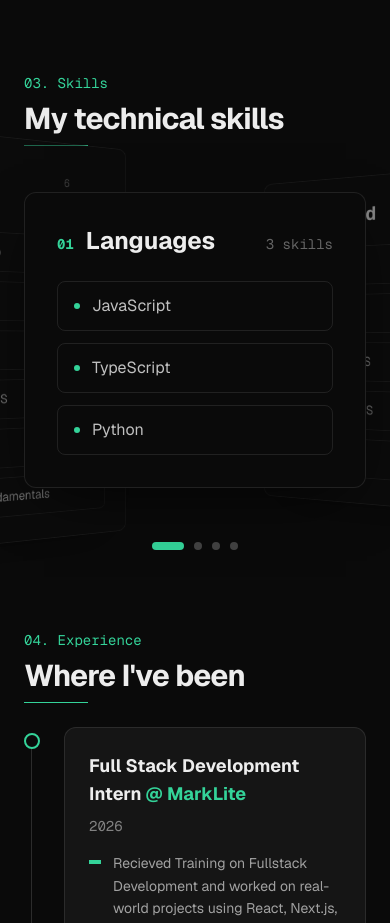
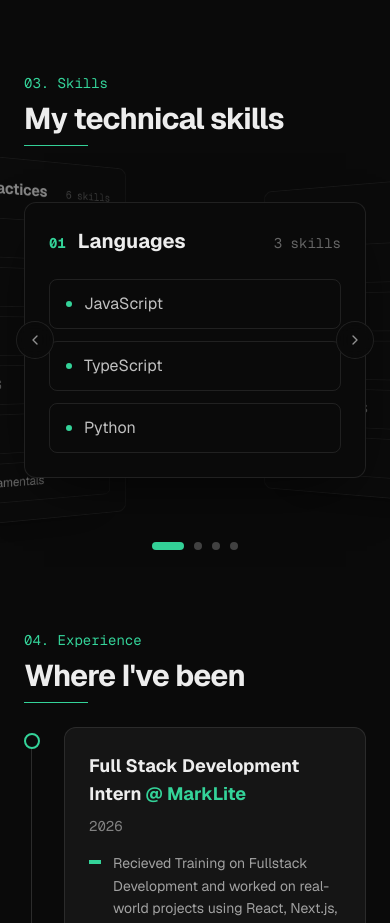
Before and after one commit to Brightograms/Portfolio, a Next.js app: page / in a window 390 px wide. Shown: the part 3180-4103 px from the top of the page. Built offline with nearby package versions, Linux system fonts and the light colour scheme.

Commit message:
improved the skills section responsiveness on mobile

```diff
--- a/components/Skills.tsx
+++ b/components/Skills.tsx
@@ -1,20 +1,39 @@
 "use client";
 
-import { useState } from "react";
+import { useRef, useState } from "react";
 import { skillGroups } from "@/data/portfolio";
 import Section from "./Section";
 
 export default function Skills() {
   const [index, setIndex] = useState(0);
+  const touchStartX = useRef<number | null>(null);
 
   const go = (i: number) =>
     setIndex(((i % skillGroups.length) + skillGroups.length) % skillGroups.length);
 
+  // Swipe handling
+  const onTouchStart = (e: React.TouchEvent) => {
+    touchStartX.current = e.touches[0].clientX;
+  };
+
+  const onTouchEnd = (e: React.TouchEvent) => {
+    if (touchStartX.current === null) return;
+    const delta = e.changedTouches[0].clientX - touchStartX.current;
+    touchStartX.current = null;
+    if (Math.abs(delta) < 50) return; // ignore small movements
+    if (delta < 0) go(index + 1); // swiped left → next
+    else go(index - 1); // swiped right → previous
+  };
+
   return (
     <Section id="skills" eyebrow="03. Skills" title="My technical skills">
       <div className="relative">
-        {/* Coverflow stage */}
-        <div className="relative h-[340px] [perspective:1200px]">
+        {/* Coverflow stage (touch-swipeable) */}
+        <div
+          className="relative h-[340px] [perspective:1200px]"
+          onTouchStart={onTouchStart}
+          onTouchEnd={onTouchEnd}
+        >
           {skillGroups.map((group, i) => {
             let offset = i - index;
             const n = skillGroups.length;
@@ -36,9 +55,9 @@ export default function Skills() {
                   pointerEvents: abs > 1 ? "none" : "auto",
                 }}
               >
-                <article className="rounded-xl border border-foreground/10 bg-background p-8 text-left shadow-[0_20px_60px_-20px_rgba(0,0,0,0.8)]">
+                <article className="rounded-xl border border-foreground/10 bg-background p-6 text-left shadow-[0_20px_60px_-20px_rgba(0,0,0,0.8)] sm:p-8">
                   <div className="mb-6 flex items-baseline justify-between">
-                    <h3 className="text-2xl font-bold">
+                    <h3 className="text-xl font-bold sm:text-2xl">
                       <span className="mr-3 font-mono text-sm text-accent">
                         0{i + 1}
                       </span>
@@ -65,6 +84,46 @@ export default function Skills() {
           })}
         </div>
 
+        {/* Arrows */}
+        <button
+          type="button"
+          onClick={() => go(index - 1)}
+          aria-label="Previous skill group"
+          className="absolute -left-2 top-[170px] -translate-y-1/2 rounded-full border border-foreground/10 bg-background/80 p-2.5 text-foreground/60 backdrop-blur-sm transition-all hover:border-accent/50 hover:text-accent sm:-left-4 sm:p-3"
+        >
+          <svg
+            viewBox="0 0 24 24"
+            fill="none"
+            stroke="currentColor"
+            strokeWidth="2"
+            strokeLinecap="round"
+            strokeLinejoin="round"
+            className="h-4 w-4 sm:h-5 sm:w-5"
+            aria-hidden
+          >
+            <polyline points="15 18 9 12 15 6" />
+          </svg>
+        </button>
+        <button
+          type="button"
+          onClick={() => go(index + 1)}
+          aria-label="Next skill group"
+          className="absolute -right-2 top-[170px] -translate-y-1/2 rounded-full border border-foreground/10 bg-background/80 p-2.5 text-foreground/60 backdrop-blur-sm transition-all hover:border-accent/50 hover:text-accent sm:-right-4 sm:p-3"
+        >
+          <svg
+            viewBox="0 0 24 24"
+            fill="none"
+            stroke="currentColor"
+            strokeWidth="2"
+            strokeLinecap="round"
+            strokeLinejoin="round"
+            className="h-4 w-4 sm:h-5 sm:w-5"
+            aria-hidden
+          >
+            <polyline points="9 18 15 12 9 6" />
+          </svg>
+        </button>
+
         {/* Dots */}
         <div className="mt-8 flex justify-center gap-2.5">
           {skillGroups.map((group, i) => (
```
